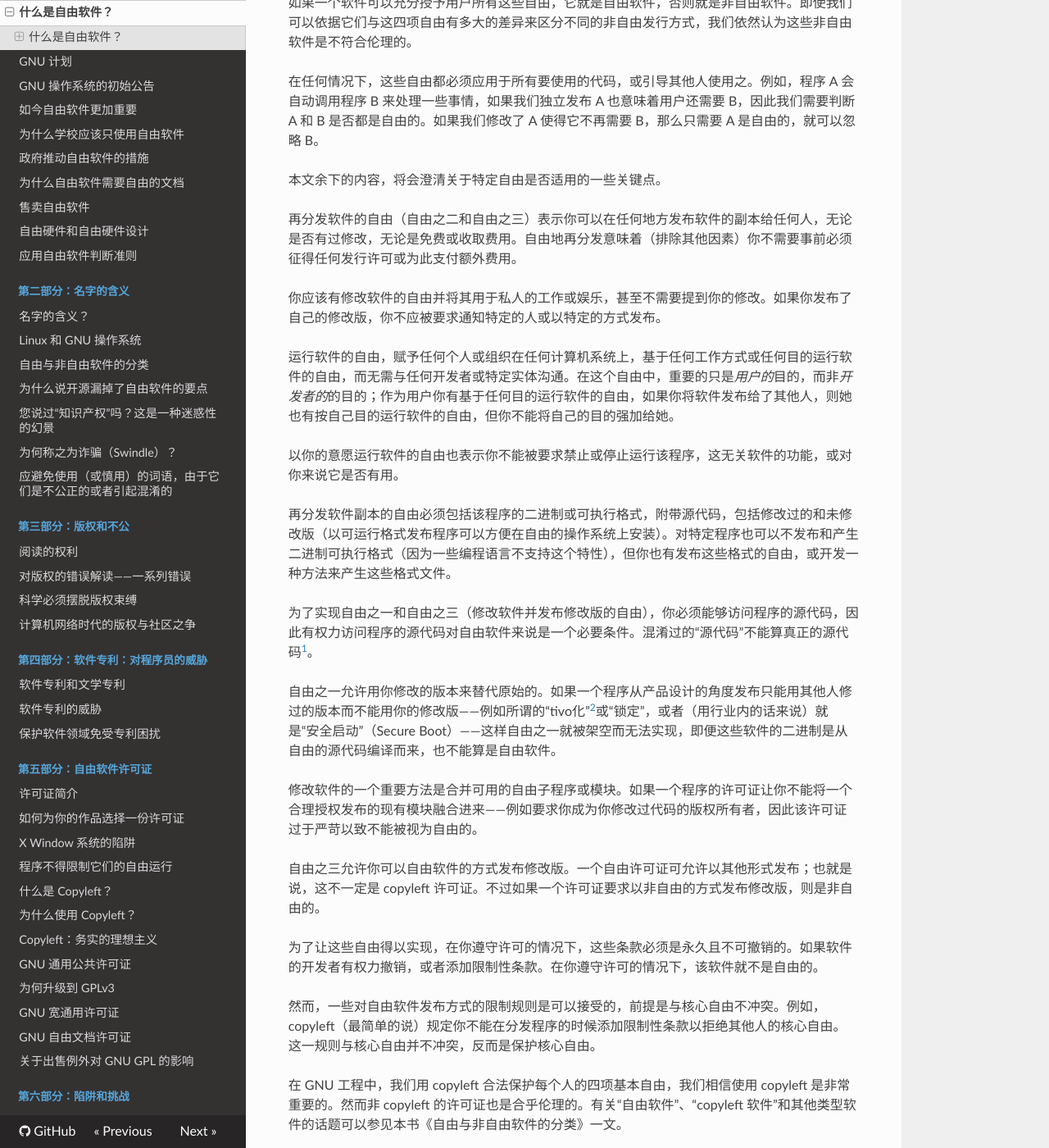
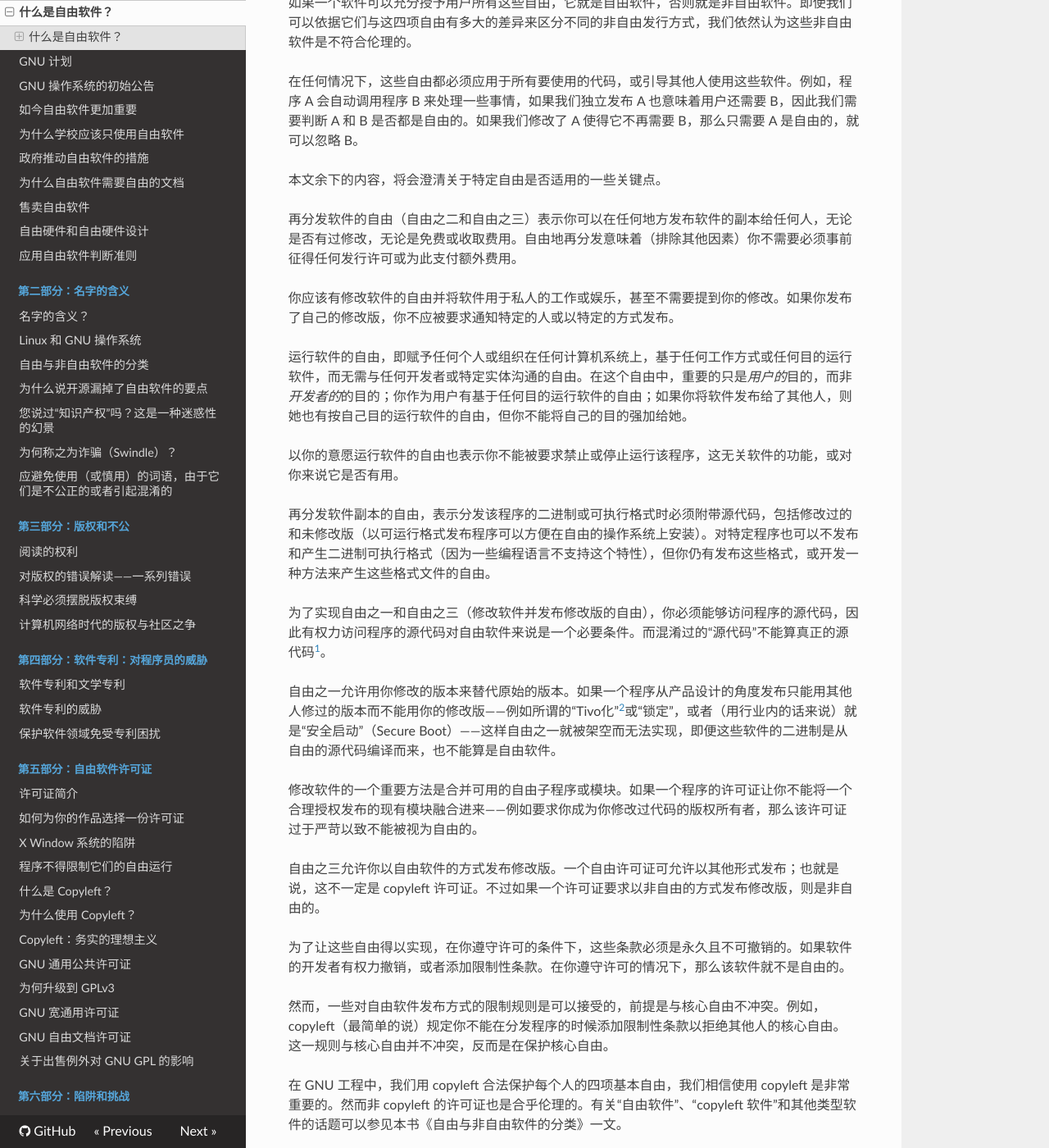
Before and after one commit to beijinglug/fsfs-zh, an MkDocs documentation site: the page built from docs/free-sw.md, in a window 1280 px wide and 1400 px high, scrolled down 984 px. Shown: the whole window at 82% size. Built offline with MkDocs 1.6.1, drawn with Linux system fonts in a browser that asks for light colours; nearby versions of some CDN libraries; old or Windows-style settings are respelled for this version of MkDocs; some of the changed text lies outside the part shown.

Commit message:
update free-sw

```diff
--- a/docs/free-sw.md
+++ b/docs/free-sw.md
@@ -7,11 +7,11 @@
 
 ### 自由软件的定义
 
-> 自由软件的定义给出了一个标准，即一个特定的软件是否有资格被称为自由软件。我们时不时修改这一定义，以澄清和解决与之相关的各种细微问题。我们对于自由软件定义所作的修改记录，请参阅 <http://gnu.org/philosophy/free-sw.html> “历史”部分。
+> 自由软件的定义给出了一个标准，即一个特定的软件是否有资格被称为自由软件。我们时不时修改这一定义，以澄清和解决与之相关的各种细微问题。关于我们对自由软件定义所作的修改记录，请参阅 <http://gnu.org/philosophy/free-sw.html> “历史”部分。
 
-“自由软件”（Free Software）表示的是那些尊重用户和社区自由的软件。粗略的说，它表示**用户有运行、复制、分发、学习、修改并改进软件的自由**。因此，“自由软件”是有关用户的自由权益（liberty），而不是指免费（free）的价格。为了理解这个概念，你需要将“free”一词理解成“言论自由”中的“自由”，而不是“免费啤酒”里的“免费”。有时我们会称之为“Libre Software”，以避免表示免费的意思。
+“自由软件”（Free Software）表示的是那些尊重用户和社区自由的软件。粗略的说，它赋予**用户运行、复制、分发、学习、修改并改进软件的自由**。因此，“自由软件”是有关用户的自由权益（liberty），而不是指免费（free）的价格。为了理解这个概念，你需要将“free”一词理解成“言论自由”中的“自由”，而不是“免费啤酒”里的“免费”。有时我们会称之为“Libre Software”，以避免带有免费的意思。
 
-我们争取这些自由，是因为每个人都应该拥有它。有了这些自由，用户（包括个体和团体）就可以控制程序为己所用。当用户无法控制程序时，我们称之为“非自由”（Nonfree）或“专有”（Proprietary）程序。非自由的程序控制了用户，而开发者控制着程序：这就让程序成为了非正义权力的帮凶[^freesw-1]。
+我们争取这些自由，是因为每个人都应该拥有它。有了这些自由，用户（包括个体和团体）就可以控制程序为己所用。当用户无法控制程序时，我们称这样的软件为“非自由”（Nonfree）或“专有”（Proprietary）程序。非自由的程序控制了用户，而开发者控制着程序：这就让程序成为了非正义权力的帮凶[^freesw-1]。
 
 如果一个软件的用户拥有以下四项基本自由，那么该软件可以被称为自由软件：
 
@@ -25,39 +25,39 @@
 
 如果一个软件可以充分授予用户所有这些自由，它就是自由软件，否则就是非自由软件。即使我们可以依据它们与这四项自由有多大的差异来区分不同的非自由发行方式，我们依然认为这些非自由软件是不符合伦理的。
 
-在任何情况下，这些自由都必须应用于所有要使用的代码，或引导其他人使用之。例如，程序 A 会自动调用程序 B 来处理一些事情，如果我们独立发布 A 也意味着用户还需要 B，因此我们需要判断 A 和 B 是否都是自由的。如果我们修改了 A 使得它不再需要 B，那么只需要 A 是自由的，就可以忽略 B。
+在任何情况下，这些自由都必须应用于所有要使用的代码，或引导其他人使用这些软件。例如，程序 A 会自动调用程序 B 来处理一些事情，如果我们独立发布 A 也意味着用户还需要 B，因此我们需要判断 A 和 B 是否都是自由的。如果我们修改了 A 使得它不再需要 B，那么只需要 A 是自由的，就可以忽略 B。
 
 本文余下的内容，将会澄清关于特定自由是否适用的一些关键点。
 
-再分发软件的自由（自由之二和自由之三）表示你可以在任何地方发布软件的副本给任何人，无论是否有过修改，无论是免费或收取费用。自由地再分发意味着（排除其他因素）你不需要事前必须征得任何发行许可或为此支付额外费用。
+再分发软件的自由（自由之二和自由之三）表示你可以在任何地方发布软件的副本给任何人，无论是否有过修改，无论是免费或收取费用。自由地再分发意味着（排除其他因素）你不需要必须事前征得任何发行许可或为此支付额外费用。
 
-你应该有修改软件的自由并将其用于私人的工作或娱乐，甚至不需要提到你的修改。如果你发布了自己的修改版，你不应被要求通知特定的人或以特定的方式发布。
+你应该有修改软件的自由并将软件用于私人的工作或娱乐，甚至不需要提到你的修改。如果你发布了自己的修改版，你不应被要求通知特定的人或以特定的方式发布。
 
-运行软件的自由，赋予任何个人或组织在任何计算机系统上，基于任何工作方式或任何目的运行软件的自由，而无需与任何开发者或特定实体沟通。在这个自由中，重要的只是*用户的*目的，而非*开发者的*的目的；作为用户你有基于任何目的运行软件的自由，如果你将软件发布给了其他人，则她也有按自己目的运行软件的自由，但你不能将自己的目的强加给她。
+运行软件的自由，即赋予任何个人或组织在任何计算机系统上，基于任何工作方式或任何目的运行软件，而无需与任何开发者或特定实体沟通的自由。在这个自由中，重要的只是*用户的*目的，而非*开发者的*的目的；你作为用户有基于任何目的运行软件的自由；如果你将软件发布给了其他人，则她也有按自己目的运行软件的自由，但你不能将自己的目的强加给她。
 
 以你的意愿运行软件的自由也表示你不能被要求禁止或停止运行该程序，这无关软件的功能，或对你来说它是否有用。
 
-再分发软件副本的自由必须包括该程序的二进制或可执行格式，附带源代码，包括修改过的和未修改版（以可运行格式发布程序可以方便在自由的操作系统上安装）。对特定程序也可以不发布和产生二进制可执行格式（因为一些编程语言不支持这个特性），但你也有发布这些格式的自由，或开发一种方法来产生这些格式文件。
+再分发软件副本的自由，表示分发该程序的二进制或可执行格式时必须附带源代码，包括修改过的和未修改版（以可运行格式发布程序可以方便在自由的操作系统上安装）。对特定程序也可以不发布和产生二进制可执行格式（因为一些编程语言不支持这个特性），但你仍有发布这些格式，或开发一种方法来产生这些格式文件的自由。
 
-为了实现自由之一和自由之三（修改软件并发布修改版的自由），你必须能够访问程序的源代码，因此有权力访问程序的源代码对自由软件来说是一个必要条件。混淆过的“源代码”不能算真正的源代码[^freesw-n]。
+为了实现自由之一和自由之三（修改软件并发布修改版的自由），你必须能够访问程序的源代码，因此有权力访问程序的源代码对自由软件来说是一个必要条件。而混淆过的“源代码”不能算真正的源代码[^freesw-n]。
 
 [^freesw-n]: 这里指的是“代码混淆”技术 Obfuscated code，是将计算机程序的代码，转换成一种功能上等价，但是难于阅读和理解的形式的行为。——译者注，摘自维基百科
 
-自由之一允许用你修改的版本来替代原始的。如果一个程序从产品设计的角度发布只能用其他人修过的版本而不能用你的修改版——例如所谓的“tivo化”[^freesw-tivo]或“锁定”，或者（用行业内的话来说）就是“安全启动”（Secure Boot）——这样自由之一就被架空而无法实现，即便这些软件的二进制是从自由的源代码编译而来，也不能算是自由软件。
+自由之一允许用你修改的版本来替代原始的版本。如果一个程序从产品设计的角度发布只能用其他人修过的版本而不能用你的修改版——例如所谓的“Tivo化”[^freesw-tivo]或“锁定”，或者（用行业内的话来说）就是“安全启动”（Secure Boot）——这样自由之一就被架空而无法实现，即便这些软件的二进制是从自由的源代码编译而来，也不能算是自由软件。
 
 [^freesw-tivo]: “Tivo”是美国一大有线电视机顶盒产品，“Tivo化”（Tivoization）是指该产品包含了以 GPL 许可证发布的软件，但实际上用户不能修改，因为一旦设备发现软件经过修改就会自动关机。相关内容可参考本书《为何升级到 GPLv3》一文。
 
-修改软件的一个重要方法是合并可用的自由子程序或模块。如果一个程序的许可证让你不能将一个合理授权发布的现有模块融合进来——例如要求你成为你修改过代码的版权所有者，因此该许可证过于严苛以致不能被视为自由的。
+修改软件的一个重要方法是合并可用的自由子程序或模块。如果一个程序的许可证让你不能将一个合理授权发布的现有模块融合进来——例如要求你成为你修改过代码的版权所有者，那么该许可证过于严苛以致不能被视为自由的。
 
-自由之三允许你可以自由软件的方式发布修改版。一个自由许可证可允许以其他形式发布；也就是说，这不一定是 copyleft 许可证。不过如果一个许可证要求以非自由的方式发布修改版，则是非自由的。
+自由之三允许你以自由软件的方式发布修改版。一个自由许可证可允许以其他形式发布；也就是说，这不一定是 copyleft 许可证。不过如果一个许可证要求以非自由的方式发布修改版，则是非自由的。
 
-为了让这些自由得以实现，在你遵守许可的情况下，这些条款必须是永久且不可撤销的。如果软件的开发者有权力撤销，或者添加限制性条款。在你遵守许可的情况下，该软件就不是自由的。
+为了让这些自由得以实现，在你遵守许可的条件下，这些条款必须是永久且不可撤销的。如果软件的开发者有权力撤销，或者添加限制性条款。在你遵守许可的情况下，那么该软件就不是自由的。
 
-然而，一些对自由软件发布方式的限制规则是可以接受的，前提是与核心自由不冲突。例如，copyleft（最简单的说）规定你不能在分发程序的时候添加限制性条款以拒绝其他人的核心自由。这一规则与核心自由并不冲突，反而是保护核心自由。
+然而，一些对自由软件发布方式的限制规则是可以接受的，前提是与核心自由不冲突。例如，copyleft（最简单的说）规定你不能在分发程序的时候添加限制性条款以拒绝其他人的核心自由。这一规则与核心自由并不冲突，反而是在保护核心自由。
 
 在 GNU 工程中，我们用 copyleft 合法保护每个人的四项基本自由，我们相信使用 copyleft 是非常重要的。然而非 copyleft 的许可证也是合乎伦理的。有关“自由软件”、“copyleft 软件”和其他类型软件的话题可以参见本书《自由与非自由软件的分类》一文。
 
-"自由软件"并不意味着“非商业”。一个自由软件可以允许商业使用，商业开发以及商业发布。自由软件的商业开发已经不是一件特殊的事情。这对自由软件是非常重要的，你也许需要为获取自由软件的副本而付费，也可能不需要付费。但是无论如何获得副本，你都有复制并修改软件的自由，甚至有自由重新销售。
+"自由软件"并不意味着“非商业”。一个自由软件允许商业使用，商业开发以及商业发布。自由软件的商业开发已经不是一件特殊的事情。这对自由软件是非常重要的，你可能需要为获取自由软件的副本而付费，也可能不需要付费。但是无论如何获得副本，你都有复制并修改软件的自由，甚至有重新销售的自由。
 
 对程序的修改是不是改进程序，这只是一个主观判断。如果你对软件的修改权实际上仅限于作出被他人认作改进的修改，该程序并不自由。
 
@@ -65,23 +65,23 @@
 
 “如果你的版本在这种方式下可用，也必须能够在另一种方式下可用”，类似这样的条款也是可以接受的。同样的，比如有规则要求如果你发布了修改版，也必须给前一个开发者发送一份，也是可以接受的（注意这样的条款仍然让你有自由选择是否公开发布的权力）。要求你为公开发布版的程序附带源代码，也是可以接受的。
 
-有个特殊问题，许可证要求改变程序被其他程序调用时的名字。这样实际上是阻碍了你修改版的发布，以便通过修改名字来取代原始版。这种情况仅当通过一种别名机制来标示原始程序名是修改版的别名时可被接受。
+这里有个特殊问题，如果许可证要求你改变程序被其他程序调用时的名字。这样做实际上阻碍了你修改版的发布，以便通过修改名字来取代原始版。这种情况仅当通过一种别名机制来标示原始程序名是修改版的别名时才可被接受。
 
-有时政府的出口管制或者贸易制裁会影响你国际范围发布软件的自由。软件的开发者没有权力消除或覆盖这些限制，但他们可以做的是拒绝强制要求使用程序时接受这些条件。这样，这些限制就不会影响到那些政府管辖以外的国家和人民的活动。因此自由软件许可证为了行使这些必要的自由，不能要求服从任何这些出口限制条款。
+有时政府的出口管制或者贸易制裁会影响你国际范围内发布软件的自由。软件的开发者没有权力消除或覆盖这些限制，但他们可以做的是拒绝强制要求使用程序时接受这些条件。这样，这些限制就不会影响到那些政府管辖以外的国家和人民的活动。因此自由软件许可证为了行使这些必要的自由，不能要求服从任何这些出口限制条款。
 
-仅仅只是提及这些出口限制条款，而没有将这些条款作为软件许可证的条件，因为这样并没有限制用户所以也是可以接受的。如果该出口限制条款对自由软件来说是非常普遍的，将其作为需要的条件也不是一个问题。然而这会产生一个潜在问题，出口限制法规若之后有一定修改，可能会让软件变成非自由的。
+我们仅仅只是提及这些出口限制条款，而没有将这些条款作为软件许可证的条件，因为这样并没有限制用户所以也是可以接受的。如果该出口限制条款对自由软件来说是非常普遍的，将其作为需要的条件也不是一个问题。然而这会产生一个潜在问题，出口限制法规若之后有一定修改，可能会让软件变成非自由的。
 
-自由的许可证不能要求遵守非自由程序的许可证。所以，比如，如果一个许可证要求你必须遵守“你使用的所有程序”的许可证，运行非自由程序的用户在这种情况下意味着需要遵守非自由程序的许可证，那么这将使得该许可证变成非自由的。
+自由的许可证不能要求遵守非自由程序的许可证。所以，比如，如果一个许可证要求你必须遵守“你使用的所有程序”的许可证，那么运行非自由程序的用户在这种情况下意味着需要遵守非自由程序的许可证，那么这将使得该许可证变成非自由的。
 
 自由软件许可证可以指定与软件相关的诉讼需要遵守哪个地区的法律，或需要在哪里提起诉讼。
 
-大多数自由软件许可证是基于版权的，而何种要求能通过版权施加是有限制的。如果一个基于版权的许可证尊重如上文所说的自由，那么也就不会发生我们意料之外的问题（尽管这也许会发生）。然而有些自由软件许可证是基于合同的，而合同可以增加更大范围的限制。这样就有更大可能性使得该许可证出现无法接受的限制或非自由。
+大多数自由软件许可证是基于版权的，而何种要求能通过版权施加是有限制的。如果一个基于版权的许可证尊重如上文所述的自由，那么也就不会发生我们意料之外的问题（尽管这也许会发生）。然而有些自由软件许可证是基于合同的，而合同可以增加更大范围的限制。这样就有更大可能性使得该许可证出现无法接受的限制或非自由。
 
 我们无法将这些可能的情形一一列出。如果一个基于合同的许可证以不同于基于版权许可证的方式限制了用户，此处也没有表明其为合法，那么我们就需要考察这个许可证，并且很可能会将之视为非自由的。
 
-在谈到自由软件的时候，尽量不要用“赠予”（Give Away）或“免费”(For Free)，因为这些词都是暗示免费价格而非自由的。一些常用语比如“盗版”也体现了一些我们希望你不会认同的意见。相关详情参见本书《应避免使用（或慎用）的词语，由于它们是不公正的或者引起混淆的》一文。我们同时还根据不同语言列出了“自由软件”（Free Software）一词的翻译，请参见本书附录 B。
+在谈到自由软件的时候，尽量不要用“赠予”（Give Away）或“免费”(For Free)，因为这些词都是暗示价格上的免费而非自由的。一些常用语比如“盗版”也体现了一些我们希望你不会认同的意见。相关详情参见本书《应避免使用（或慎用）的词语，由于它们是不公正的或者引起混淆的》一文。我们同时还根据不同语言列出了“自由软件”（Free Software）一词的翻译，请参见本书附录 B。
 
-最后，这些有关自由软件的标准需要谨慎的解读。判断一个软件许可证是否是自由软件，标准就是看它是否符合自由软件精神以及用语是否精确。如果一个许可证包含了不合理的限制，即便是此文中我们没有预料的问题，我们也会拒绝它。有些时候一个许可证会带来新的问题和思考，这需要我们与律师咨询以后，共同思考和研判。我们最终得出结论以后，会更新这份标准以使其能更容易体现特定的许可证是否符合标准。
+最后，这些有关自由软件的标准需要谨慎的解读。判断一个软件许可证是否是自由软件许可证，标准就是看它是否符合自由软件精神以及用语是否精确。如果一个许可证包含了不合理的限制，即便是此文中我们没有预料到的问题，我们也会拒绝它。有些时候一个许可证会带来新的问题和思考，这需要我们与律师咨询以后，共同思考和研判。我们最终得出结论以后，将会更新这份标准以使其能更容易体现特定的许可证是否符合标准。
 
 如果你对特定的许可证感兴趣，可以参考我们的许可证列表，位于 <http://gnu.org/licenses/license-list.html>。如果里面没有列出你所关心的，可以发邮件询问我们：<licensing@gnu.org>。
 
```
Also changed, not shown: other parts of docs/free-sw.md (+1 -1 lines).
